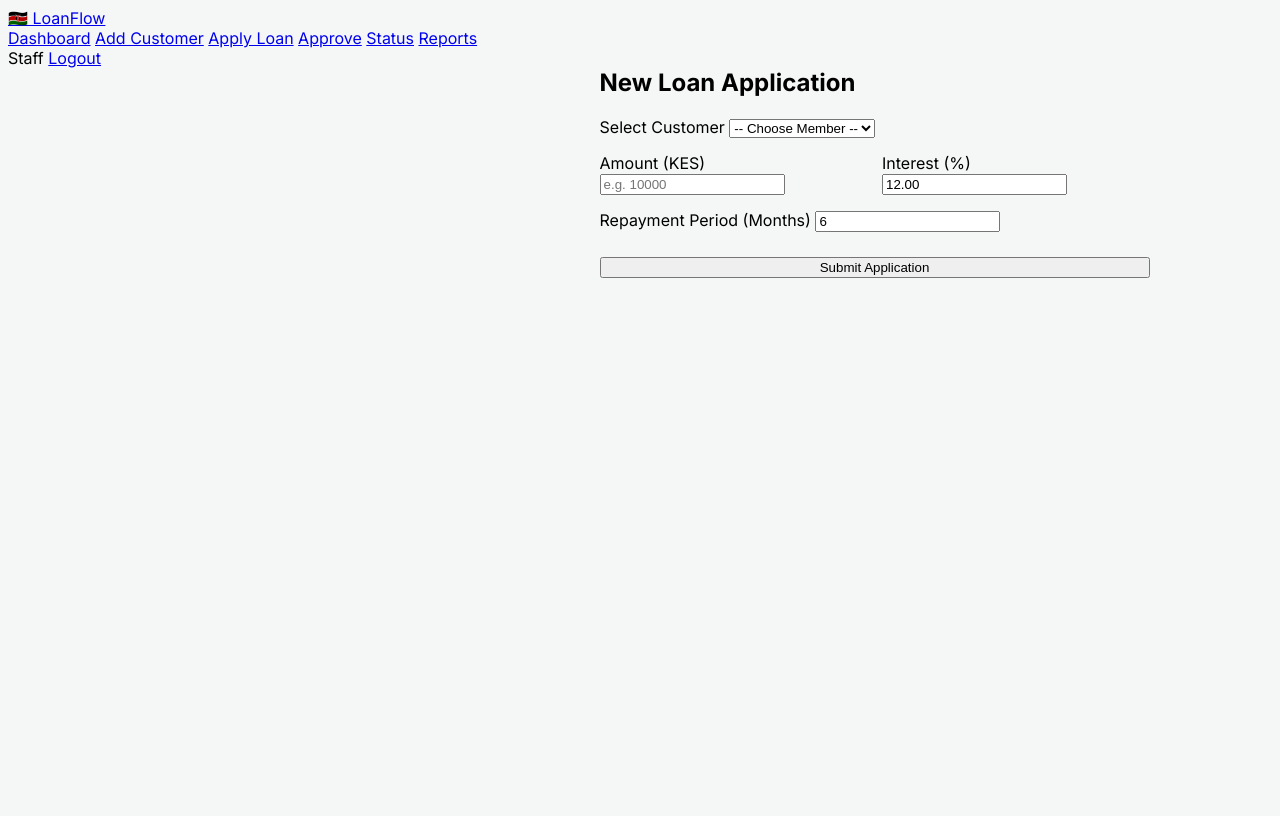
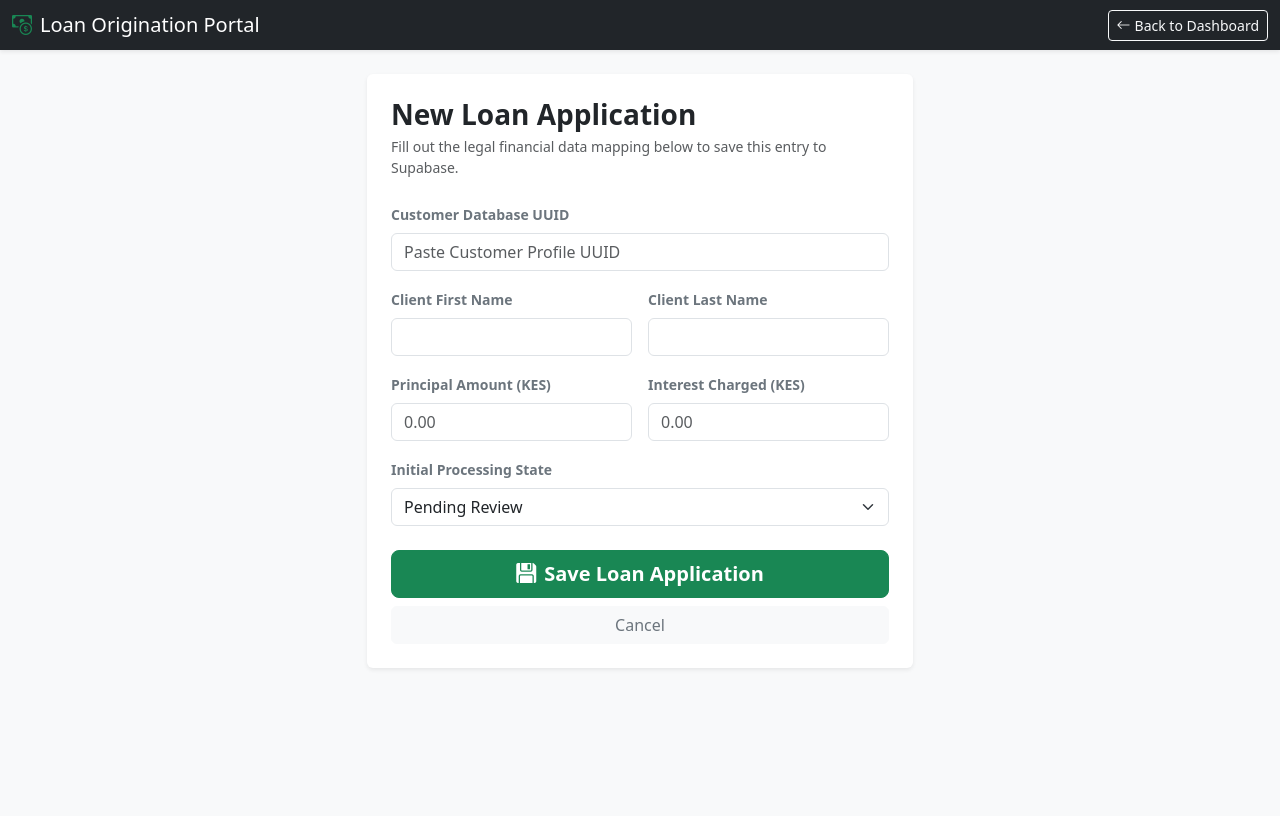
Before and after one commit to davydavecom-sys/loanapp, a Flask app: page /loan/apply in a window 1280 px wide. After the commit the page ends 669 px from the top, so only its background shows below. Run offline with Flask 3, Linux system fonts and the light colour scheme; the visitor is signed in with stand-in values (Sample User, id 1); some libraries are stand-ins or nearby versions.

Commit message:
Update apply_loan.html

```diff
--- a/templates/apply_loan.html
+++ b/templates/apply_loan.html
@@ -1,32 +1,76 @@
-{% extends "base.html" %}
-{% block content %}
-<div class="form-container" style="max-width: 550px; margin: auto;">
-    <h2>New Loan Application</h2>
-    <form method="POST">
-        <div class="form-group">
-            <label>Select Customer</label>
-            <select name="customer_id" required>
-                <option value="">-- Choose Member --</option>
-                {% for c in customers %}
-                <option value="{{ c.id }}">{{ c.first_name }} {{ c.last_name }} ({{ c.id_number }})</option>
-                {% endfor %}
-            </select>
+<!DOCTYPE html>
+<html lang="en">
+<head>
+    <meta charset="UTF-8">
+    <meta name="viewport" content="width=device-width, initial-scale=1.0">
+    <title>New Loan Application</title>
+    <link href="https://cdn.jsdelivr.net/npm/bootstrap@5.3.0/dist/css/bootstrap.min.css" rel="stylesheet">
+    <link rel="stylesheet" href="https://cdn.jsdelivr.net/npm/bootstrap-icons@1.11.3/font/bootstrap-icons.min.css">
+</head>
+<body class="bg-light">
+
+    <nav class="navbar navbar-dark bg-dark shadow-sm mb-4">
+        <div class="container-fluid">
+            <span class="navbar-brand mb-0 h1"><i class="bi bi-cash-coin me-2 text-success"></i>Loan Origination Portal</span>
+            <a href="/dashboard" class="btn btn-sm btn-outline-light"><i class="bi bi-arrow-left me-1"></i>Back to Dashboard</a>
         </div>
-        <div style="display: grid; grid-template-columns: 1fr 1fr; gap: 15px; margin-top:15px;">
-            <div class="form-group">
-                <label>Amount (KES)</label>
-                <input type="number" name="amount" required placeholder="e.g. 10000">
-            </div>
-            <div class="form-group">
-                <label>Interest (%)</label>
-                <input type="number" step="0.01" name="interest" value="12.00">
+    </nav>
+
+    <div class="container">
+        <div class="row justify-content-center">
+            <div class="col-md-6">
+                <div class="card border-0 shadow-sm">
+                    <div class="card-body p-4">
+                        <h3 class="fw-bold text-dark mb-1">New Loan Application</h3>
+                        <p class="text-muted small mb-4">Fill out the legal financial data mapping below to save this entry to Supabase.</p>
+
+                        <form action="/loan/issue" method="POST">
+                            <div class="mb-3">
+                                <label class="form-label small fw-semibold text-secondary">Customer Database UUID</label>
+                                <input type="text" name="customer_id" class="form-control" placeholder="Paste Customer Profile UUID" required>
+                            </div>
+
+                            <div class="row g-3 mb-3">
+                                <div class="col-md-6">
+                                    <label class="form-label small fw-semibold text-secondary">Client First Name</label>
+                                    <input type="text" name="first_name" class="form-control" required>
+                                </div>
+                                <div class="col-md-6">
+                                    <label class="form-label small fw-semibold text-secondary">Client Last Name</label>
+                                    <input type="text" name="last_name" class="form-control" required>
+                                </div>
+                            </div>
+
+                            <div class="row g-3 mb-3">
+                                <div class="col-md-6">
+                                    <label class="form-label small fw-semibold text-secondary">Principal Amount (KES)</label>
+                                    <input type="number" step="0.01" name="loan_amount" class="form-control" placeholder="0.00" required>
+                                </div>
+                                <div class="col-md-6">
+                                    <label class="form-label small fw-semibold text-secondary">Interest Charged (KES)</label>
+                                    <input type="number" step="0.01" name="loan_interest" class="form-control" placeholder="0.00" required>
+                                </div>
+                            </div>
+
+                            <div class="mb-4">
+                                <label class="form-label small fw-semibold text-secondary">Initial Processing State</label>
+                                <select name="loan_state" class="form-select">
+                                    <option value="pending">Pending Review</option>
+                                    <option value="granted">Granted (Activates Global Balance)</option>
+                                    <option value="rejected">Rejected</option>
+                                </select>
+                            </div>
+
+                            <div class="d-grid gap-2">
+                                <button type="submit" class="btn btn-success btn-lg fw-bold"><i class="bi bi-floppy-fill me-2"></i>Save Loan Application</button>
+                                <a href="/dashboard" class="btn btn-light text-secondary">Cancel</a>
+                            </div>
+                        </form>
+                    </div>
+                </div>
             </div>
         </div>
-        <div class="form-group" style="margin-top:15px;">
-            <label>Repayment Period (Months)</label>
-            <input type="number" name="period" required value="6">
-        </div>
-        <button type="submit" class="btn-submit" style="width:100%; margin-top:25px;">Submit Application</button>
-    </form>
-</div>
-{% endblock %}
+    </div>
+
+</body>
+</html>
```
